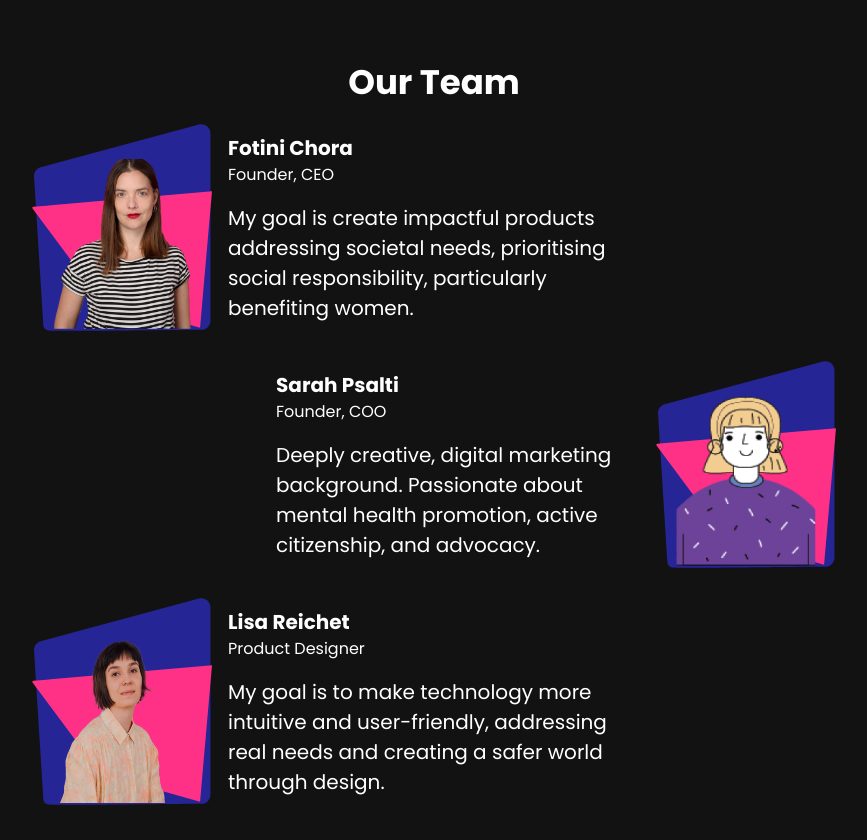
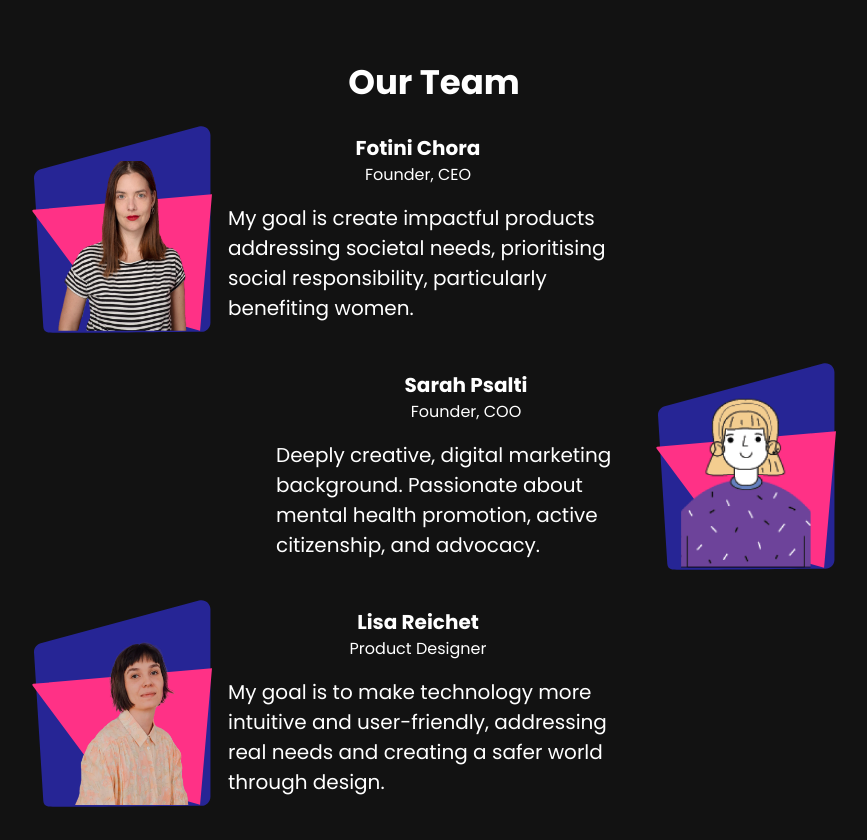
Before and after one commit to Arag0rn/SistersStreet, a Next.js app: page / in a window 1280 px wide. Shown: the part 7060-7900 px from the top of the page, without its empty margins (206-1073 px from the left). Built offline with nearby package versions, Linux system fonts and the light colour scheme.

Commit message:
finished our team

```diff
--- a/src/app/components/OurTeam/Box.tsx
+++ b/src/app/components/OurTeam/Box.tsx
@@ -19,7 +19,7 @@ export const Box: React.FC<BoxProps>  = ({head, position, text, image, index}) =
         <div className='relative w-[285px] h-[336px] md:w-[180px] md:h-[207px] xl:w-[370px]
 xl:h-[438px]'>
             <Image
-        className="absolute w-full h-full"
+        className="absolute w-full h-full bottom-[-2px]"
         priority
         src={romb}
         height={285}
@@ -27,7 +27,7 @@ xl:h-[438px]'>
         alt="romb"
         />
             <Image
-        className="absolute top-[107px] w-auto md:top-8 md:w-[180px] md:h-[207px] xl:w-full xl:h-[285px] xl:top-[149px]"
+        className="absolute top-[120px] md:top-[35px] w-auto md:w-[180px] md:h-[207px] xl:w-full xl:h-[285px] xl:top-[150px]"
         priority
         src={romb2}
         height={290}
@@ -35,18 +35,18 @@ xl:h-[438px]'>
         alt="romb2"
         />
               <Image
-        className={`absolute left-1/2 transform -translate-x-1/2 top-[72px] w-auto md:w-[139px] md:h-[170px] md:top-[35px] xl:w-[249px] xl:h-[300px] xl:top-[135px] ${index === 2 ? 'xl:w-[300px]' : 'xl:flex-row'} `}
+        className={`absolute left-1/2 transform -translate-x-1/2 bottom-0 md:w-[130px] md:h-[170px] xl:w-[249px] xl:h-[300px] ${index === 2 ? 'w-[250px] h-[255px] ml-5 md:w-[150px] xl:w-[300px] xl:h-[330px]' : 'w-[200px] h-[255px]'} `}
         priority
         src={image}
-        height={290}
-        width={220}
+        height={250}
+        width={200}
         alt="member"
         />
         </div>
-        <div className='mt-[16px] md:ml-[16px] md:w-[380px] md:m-0'>
-            <h3 className='text-white text-[20px] font-bold'>{head}</h3>
-            <span className='text-white text-[16px]'>{position}</span>
-            <p className='text-white text-[20px] text-center mt-[16px] md:text-start'>{text}</p>
+        <div className='mt-[16px] md:ml-[16px] md:w-[380px] md:m-0 text-center'>
+            <h3 className='text-white text-[20px] font-bold xl:text-[30px] xl:mt-[40px]'>{head}</h3>
+            <span className='text-white text-[16px] xl:text-[24px]'>{position}</span>
+            <p className='text-white text-[20px] text-center mt-[16px] md:text-start xl:text-center'>{text}</p>
         </div>
 
     </li>
--- a/src/app/components/OurTeam/OurTeam.tsx
+++ b/src/app/components/OurTeam/OurTeam.tsx
@@ -39,7 +39,7 @@ export const OurTeam = () => {
     <section className='pt-[110px]'>
         <div className='container flex-col'>
             <h2 className='text-white text-[34px] font-bold text-center xl:text-[70px]'>Our Team</h2>
-            <ul className='flex flex-col items-center px-[15px] gap-[30px] mt-[16px] md:items-start xl:flex-row'>
+            <ul className='flex flex-col items-center px-[15px] gap-[30px] mt-[16px] md:items-start xl:flex-row xl:mt-[48px] xl:justify-center'>
             {Object.keys(ourTeamBox).map((key, index) => {
                 const box = ourTeamBox[key];
                 return <Box index={index} key={key} head={box.head} position={box.position} text={box.text} image={box.image} />;
--- a/src/app/components/Support/Support.tsx
+++ b/src/app/components/Support/Support.tsx
@@ -51,7 +51,7 @@ export const Support = () => {
         <div className='container md:flex-col xl:px-[324px] xl:w-auto items-center'>
         <h2 className="w-[250px] text-[34px] font-bold leading-[122%] text-stone-50 md:text-[50px] md:text-center md:w-auto md:mr-[19px] xl:w-auto xl:text-[70px] xl:mr-0">How To Support Us?</h2>
         <p className="mt-[20px] text-[20px] font-normal text-stone-50 md:text-[24px] md:text-center md:w-auto xl:w-[653px] xl:text-[24px]">Although Sister Street is still in its early days, you can still join the sister community!</p>
-        <ul className="flex flex-col gap-[16px] mt-[20px] md:flex-row flex-wrap">
+        <ul className="flex flex-col gap-[16px] mt-[20px] md:flex-row flex-wrap xl:justify-center">
             {Object.keys(supportBox).map((key) => {
                 const box = supportBox[key];
                 return <Box key={key} head={box.head} text={box.text} button={box.button} color={box.color} image={box.image} />;
```
